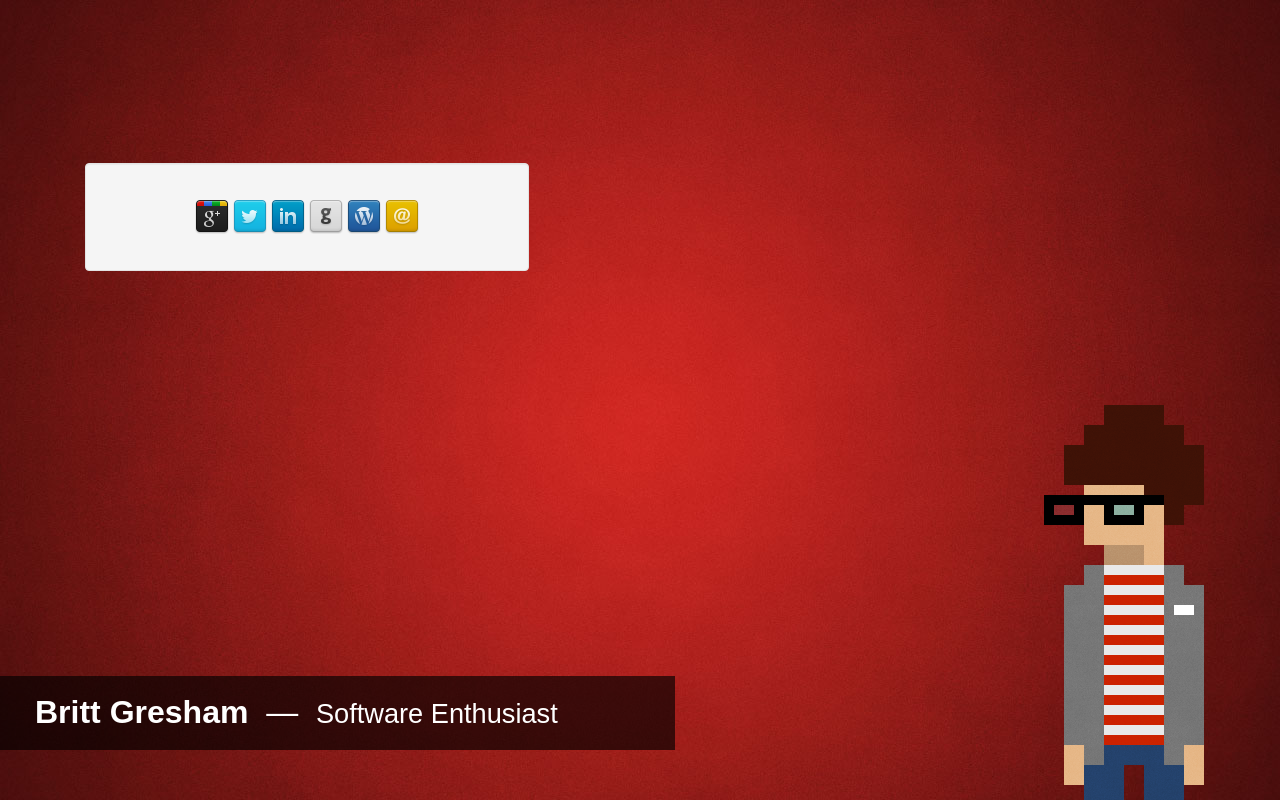
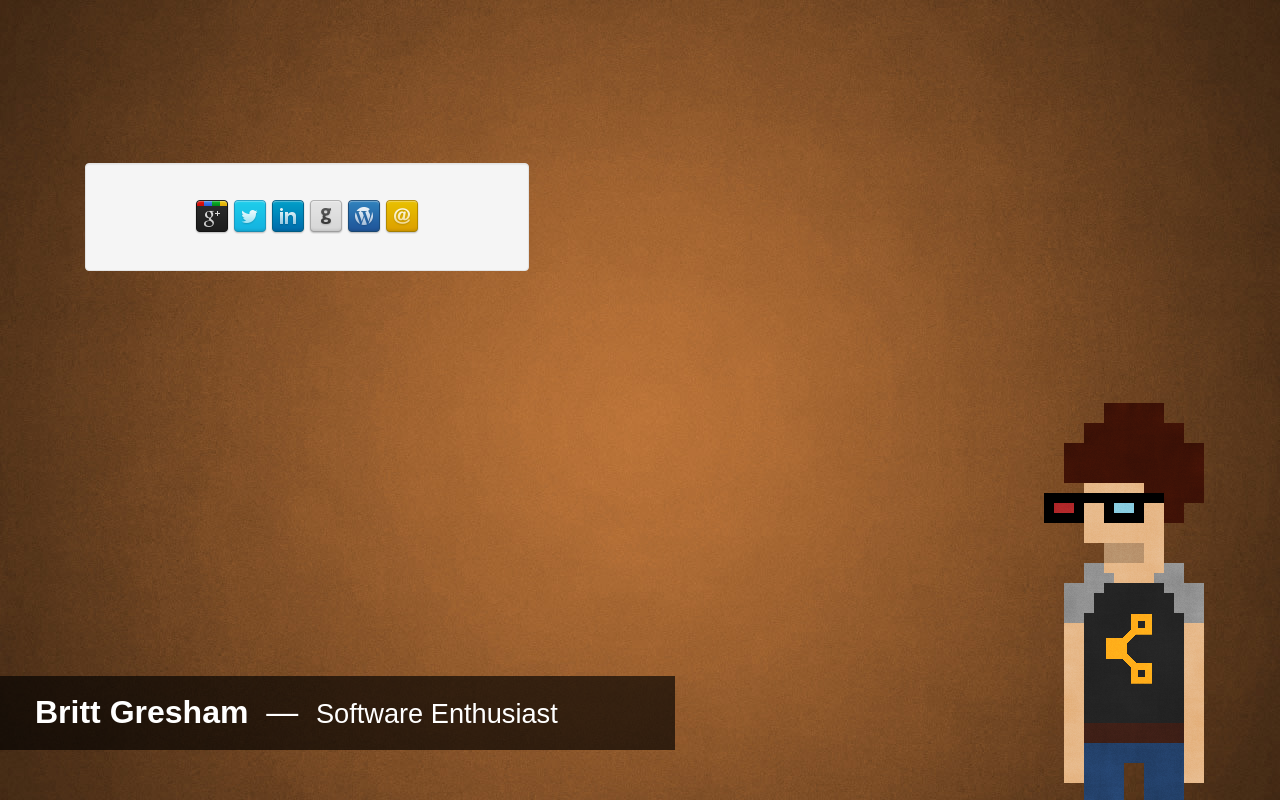
Before and after one commit to demophoon/homepage, a plain HTML site: page index.html in a window 1280 px wide. Drawn offline with Linux system fonts and the light colour scheme; a web font is replaced by a local one.

Commit message:
Add DAG Theme!

```diff
--- a/index.html
+++ b/index.html
@@ -17,7 +17,8 @@
         body {
             min-height:100%;
             padding-top:10%;
-            background: url('bg.jpg') no-repeat center center fixed;
+            /* background: url('bg.jpg') no-repeat center center fixed; */
+            background: url('bg-orange.jpg') no-repeat center center fixed;
             -webkit-background-size: cover;
             -moz-background-size: cover;
             -o-background-size: cover;
@@ -197,7 +198,7 @@
 
 </head>
 <body>
-    <img class="pull-right" id="big-me" src="./britt.png" alt="Me" />
+    <img class="pull-right" id="big-me" src="./britt-dag.png" alt="Me" />
     <div class="container">
         <div id="container" class="well span4" style="margin-top:35px;">
             <center>
```
Also changed, not shown: bg-orange.jpg (added), britt-dag.png (added).
